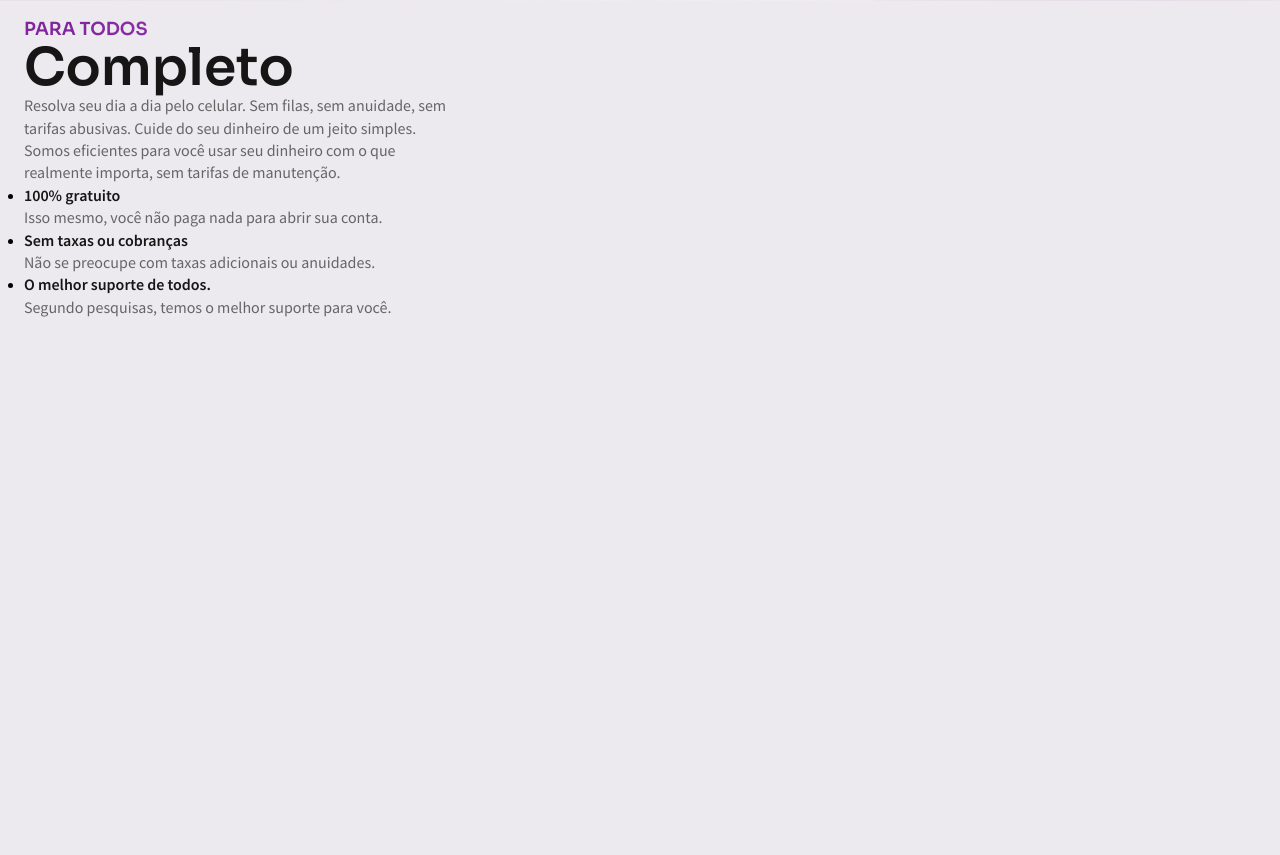
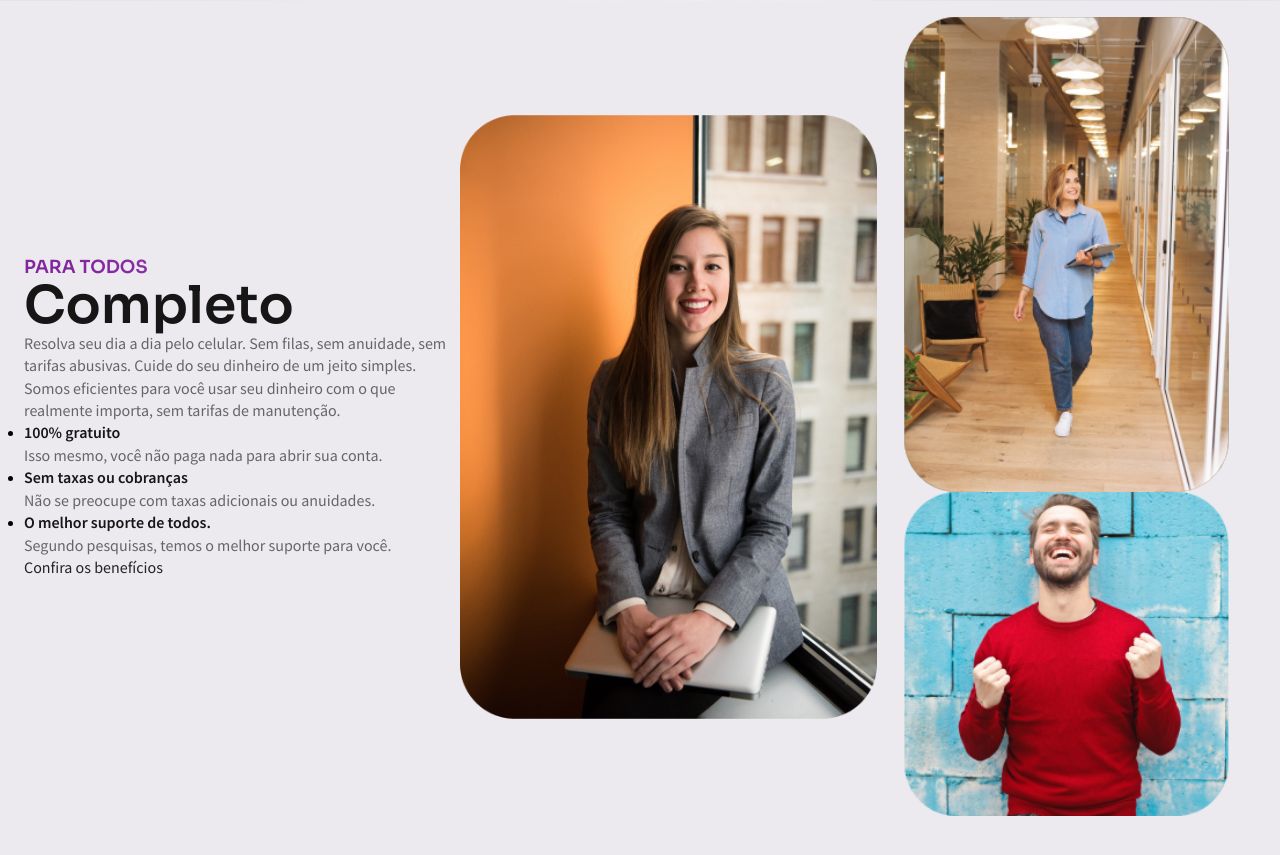
Before and after one commit to afmelo92/nubank-redesign, a website: page index.html in a window 1280 px wide. Shown: the part 799-1654 px from the top of the page. Before the commit the page ends 1213 px from the top, so only its background shows below. Drawn offline with Linux system fonts and the light colour scheme.

Commit message:
Add section people with images

```diff
--- a/index.html
+++ b/index.html
@@ -178,10 +178,16 @@
           <p>Segundo pesquisas, temos o melhor suporte para você.</p>
         </li>
       </ul>
+        <p><a href="" class="link">Confira os benefícios</a></p>
 
     </div>
-    <div class="flex-item-3"></div>
-    <div class="flex-item-1 flex-column"></div>
+    <div class="flex-item-3">
+      <img src="svg/svg-people1.svg" alt="" onload="SVGInject(this)">
+    </div>
+    <div class="flex-item-1 flex-column">
+      <img src="svg/svg-people2.svg" alt="" onload="SVGInject(this)">
+      <img src="svg/svg-people3.svg" alt="" onload="SVGInject(this)">
+    </div>
   </section>
 
   <script src="js/index.js"></script>
```
Also changed, not shown: img/people1.png (added), img/people2.png (added), img/people3.png (added), img/people4.png (added), img/people5.png (added), img/people6.png (added), svg/svg-people1.svg (added), svg/svg-people2.svg (added), svg/svg-people3.svg (added).
